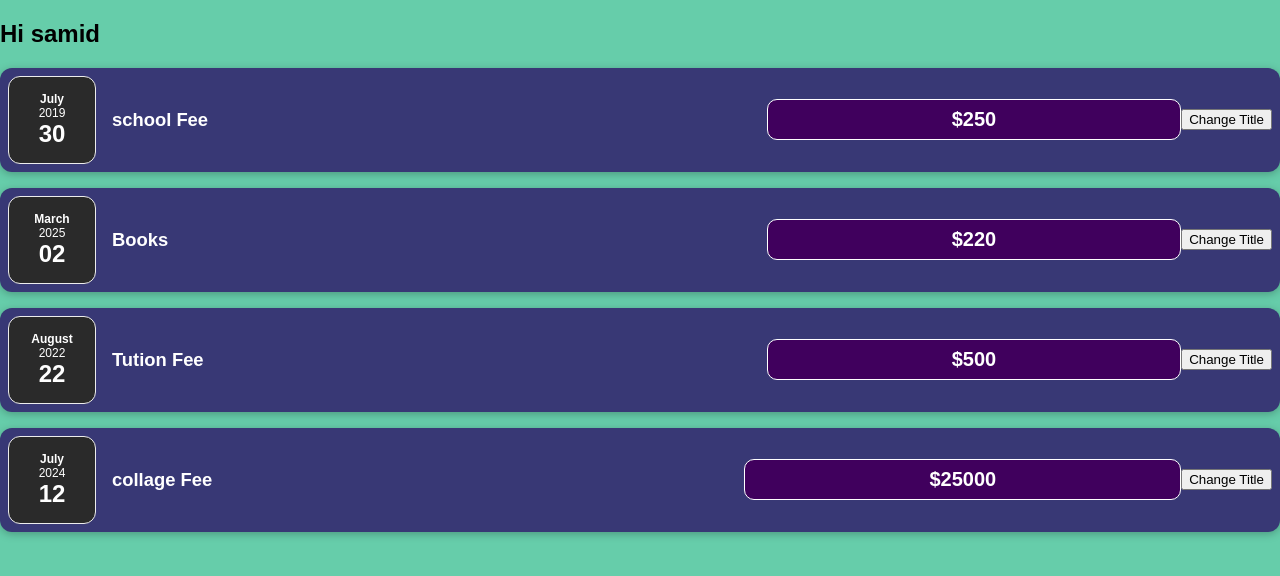
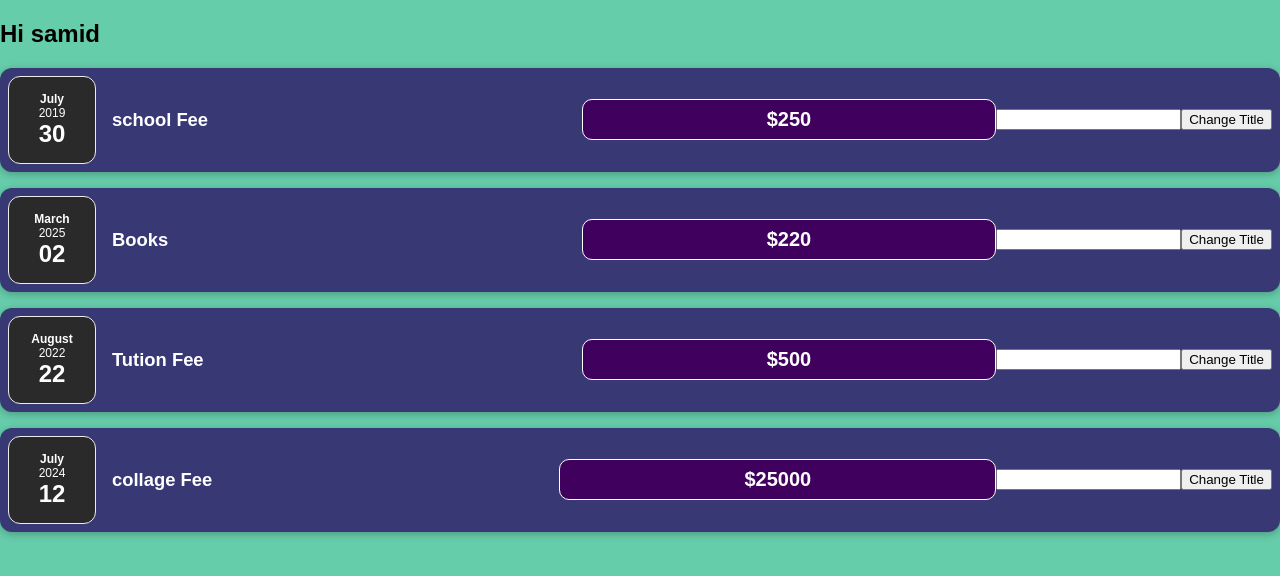
Before and after one commit to Syedsamid/React-Practic, a React (Create React App) app in the folder react-youtube/: page / in a window 1280 px wide. Shown: the top 576 px of the page. Built offline with nearby package versions, Linux system fonts and the light colour scheme; a web font is replaced by a local one.

Commit message:
event handler

```diff
--- a/react-youtube/src/components/ExpenseItem.js
+++ b/react-youtube/src/components/ExpenseItem.js
@@ -1,25 +1,31 @@
 import "./ExpenseItem.css";
 import ExpenseDate from "./ExpenseDate";
-import React, {useState} from "react";
+import React, { useState } from "react";
 
 const ExpenseItem = (props) => {
+  const [newTitle, setNewTitle] = useState();
 
   const [title, setTitle] = useState(props.title);
 
-  const clickHandler = () =>{
-    setTitle('Give New Title please ')
+  const clickHandler = () => {
+    setTitle(newTitle);
+  };
+
+  const changeHandler = (event) =>{
+    setNewTitle(event.target.value);
   }
 
-  return (
+   return (
     <div className="expense-item">
-     <ExpenseDate date={props.date}/>
+      <ExpenseDate date={props.date} />
       <div className="expense-item__description">
         <h2>{title}</h2>
         <div className="expense-item__price">${props.amount}</div>
       </div>
+      <input type="text" value={newTitle}  onChange={changeHandler}/>
       <button onClick={clickHandler}>Change Title</button>
     </div>
   );
-}
+};
 
 export default ExpenseItem;
```
